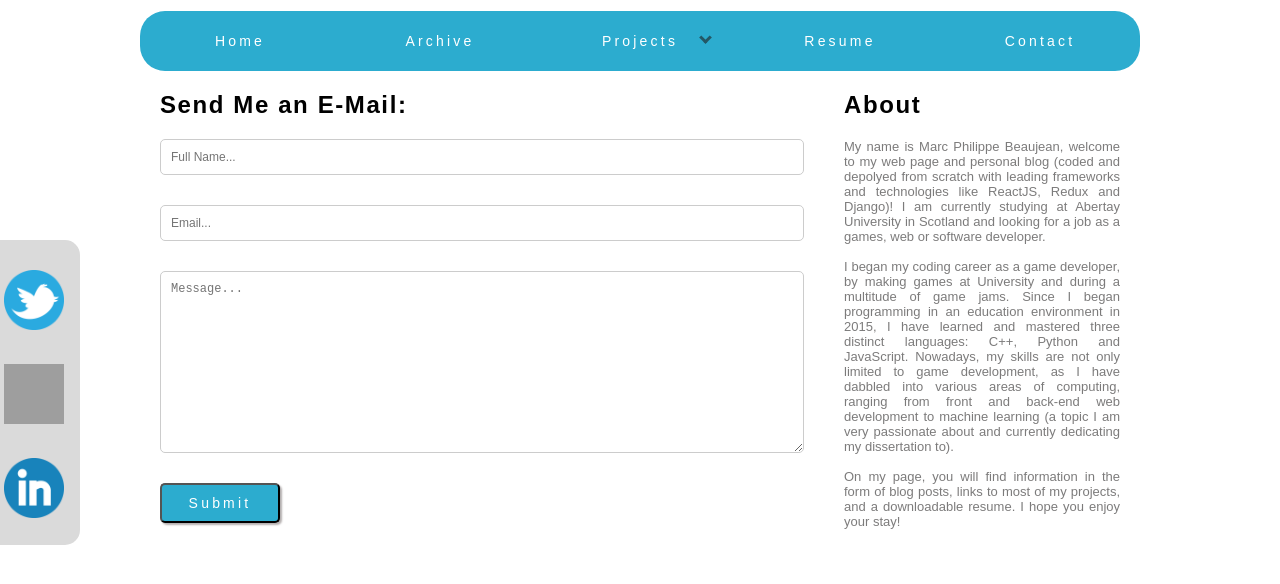
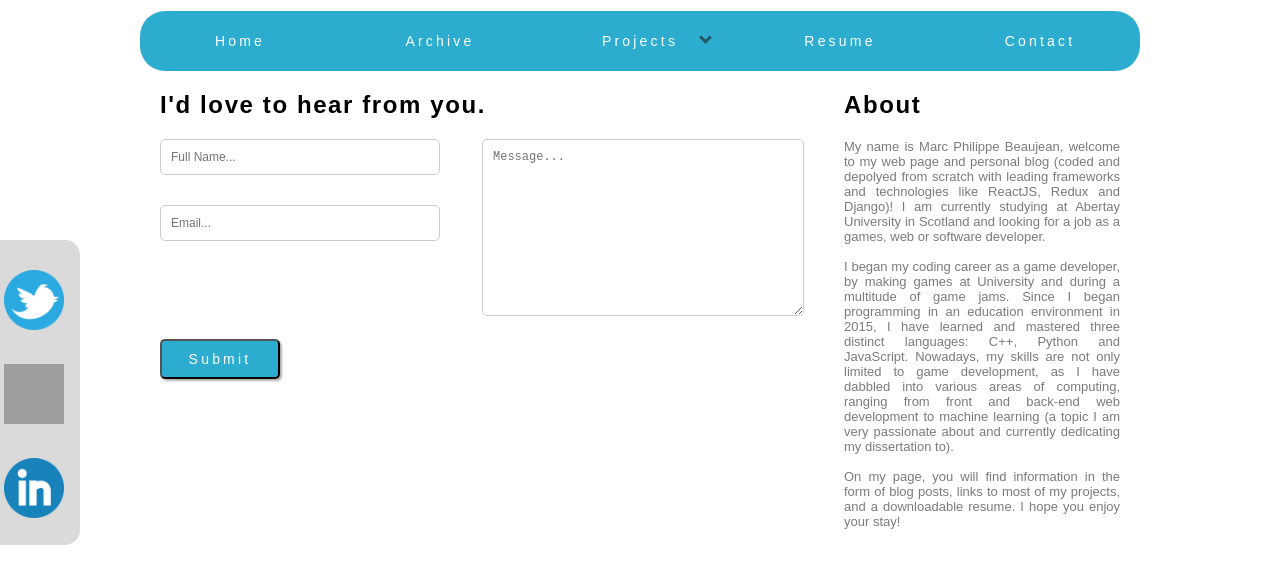
Before and after one commit to marcphilippebeaujean-abertay/ReactProjects, a React (Create React App) app in the folder blog-frontend/: page /contact in a window 1280 px wide. Shown: the top 584 px of the page. Built offline with nearby package versions, Linux system fonts and the light colour scheme; grey boxes are pictures that could not be loaded.

Commit message:
creating a new layout with a horizontal flex box for large screens

```diff
--- a/blog-frontend/src/components/Page Content/contact.jsx
+++ b/blog-frontend/src/components/Page Content/contact.jsx
@@ -8,27 +8,35 @@ class ContactComponent extends Component {
     return (
       <div id="contacts-div">
         <div id="contacts-header-div">
-          <h2 id="contacts-header">Send Me an E-Mail:</h2>
+          <h2 id="contacts-header">I'd love to hear from you.</h2>
         </div>
         <form className="contact-form-elem" id="contacts-form">
+          <div id="contacts-grid">
+            <div className="form-input-elem" id="email-def-text-inputs">
               <input
-            className="contact-form-elem contact-form-tex-input"
+                className="contact-form-elem contact-form-tex-input small-form-elem"
                 type="text"
                 name="name"
                 placeholder="Full Name..."
                 value={this.props.nameInput}
-            onChange={event => this.props.onNameFieldInput(event.target.value)}
+                onChange={event =>
+                  this.props.onNameFieldInput(event.target.value)
+                }
               />
               <p className="contact-form-error">{this.props.nameErrorMsg}</p>
               <input
-            className="contact-form-elem contact-form-tex-input"
+                className="contact-form-elem contact-form-tex-input small-form-elem"
                 type="text"
                 name="email"
                 placeholder="Email..."
                 value={this.props.emailInput}
-            onChange={event => this.props.onEmailFieldInput(event.target.value)}
+                onChange={event =>
+                  this.props.onEmailFieldInput(event.target.value)
+                }
               />
               <p className="contact-form-error">{this.props.emailErrorMsg}</p>
+            </div>
+            <div className="form-input-elem">
               <textarea
                 className="contact-form-elem contact-form-tex-input"
                 id="contact-message"
@@ -42,6 +50,8 @@ class ContactComponent extends Component {
                 }
               />
               <p className="contact-form-error">{this.props.msgErrorMsg}</p>
+            </div>
+          </div>
         </form>
         <button
           id="contacts-submit-btn"
--- a/blog-frontend/src/css/style.css
+++ b/blog-frontend/src/css/style.css
@@ -205,9 +205,6 @@
     font-size: 12px;
     letter-spacing: 0px; } }
 
-#contacts-div {
-  height: 100%; }
-
 #contacts-header-div {
   letter-spacing: 0.1rem;
   display: flex;
@@ -219,6 +216,10 @@
 
 #contacts-form {
   display: flex;
+  flex-direction: row; }
+
+#contact-non-txt-area-input {
+  display: flex;
   flex-direction: column; }
 
 .contact-form-elem {
@@ -226,12 +227,26 @@
 
 .contact-form-tex-input {
   border-radius: 5px;
-  border: 1px solid #ccc;
-  padding: 10px; }
+  border: 1px solid #ccc; }
+
+.small-form-elem {
+  padding: 10px;
+  width: 80%; }
+
+#contacts-grid {
+  display: flex;
+  direction: row;
+  height: 200px;
+  width: 100%; }
+
+.form-input-elem {
+  display: flex;
+  flex-direction: column;
+  width: 50%; }
 
 #contact-message {
-  display: inline-block;
-  padding-bottom: 100px; }
+  height: 100%;
+  padding: 10px; }
 
 #contacts-submit-btn {
   width: 120px;
@@ -241,7 +256,9 @@
   letter-spacing: 0.2rem;
   box-shadow: 2px 2px 2px 0px #b4afaf;
   border-radius: 5px;
-  font-size: 14px; }
+  font-size: 14px;
+  grid-row: 3;
+  grid-column: 1; }
 
 #contacts-submit-btn:hover {
   background-color: white;
--- a/blog-frontend/src/scss/PageContent/_contact.scss
+++ b/blog-frontend/src/scss/PageContent/_contact.scss
@@ -1,8 +1,4 @@
 $form-font-size: 12px;
-
-#contacts-div {
-  height: 100%;
-}
 
 #contacts-header-div {
   letter-spacing: $header-letter-spacing;
@@ -17,6 +13,11 @@ $form-font-size: 12px;
 
 #contacts-form {
   display: flex;
+  flex-direction: row;
+}
+
+#contact-non-txt-area-input {
+  display: flex;
   flex-direction: column;
 }
 
@@ -27,12 +28,29 @@ $form-font-size: 12px;
 .contact-form-tex-input {
   border-radius: 5px;
   border: 1px solid #ccc;
+}
+
+.small-form-elem {
   padding: 10px;
+  width: 80%;
+}
+
+#contacts-grid {
+  display: flex;
+  direction: row;
+  height: 200px;
+  width: 100%;
+}
+
+.form-input-elem {
+  display: flex;
+  flex-direction: column;
+  width: 50%;
 }
 
 #contact-message {
-  display: inline-block;
-  padding-bottom: 100px;
+  height: 100%;
+  padding: 10px;
 }
 
 #contacts-submit-btn {
@@ -44,6 +62,8 @@ $form-font-size: 12px;
   box-shadow: 2px 2px 2px 0px rgb(180, 175, 175);
   border-radius: 5px;
   font-size: 14px;
+  grid-row: 3;
+  grid-column: 1;
 }
 
 #contacts-submit-btn:hover {
```
Lines whose indentation alone changed are shown as unchanged.
